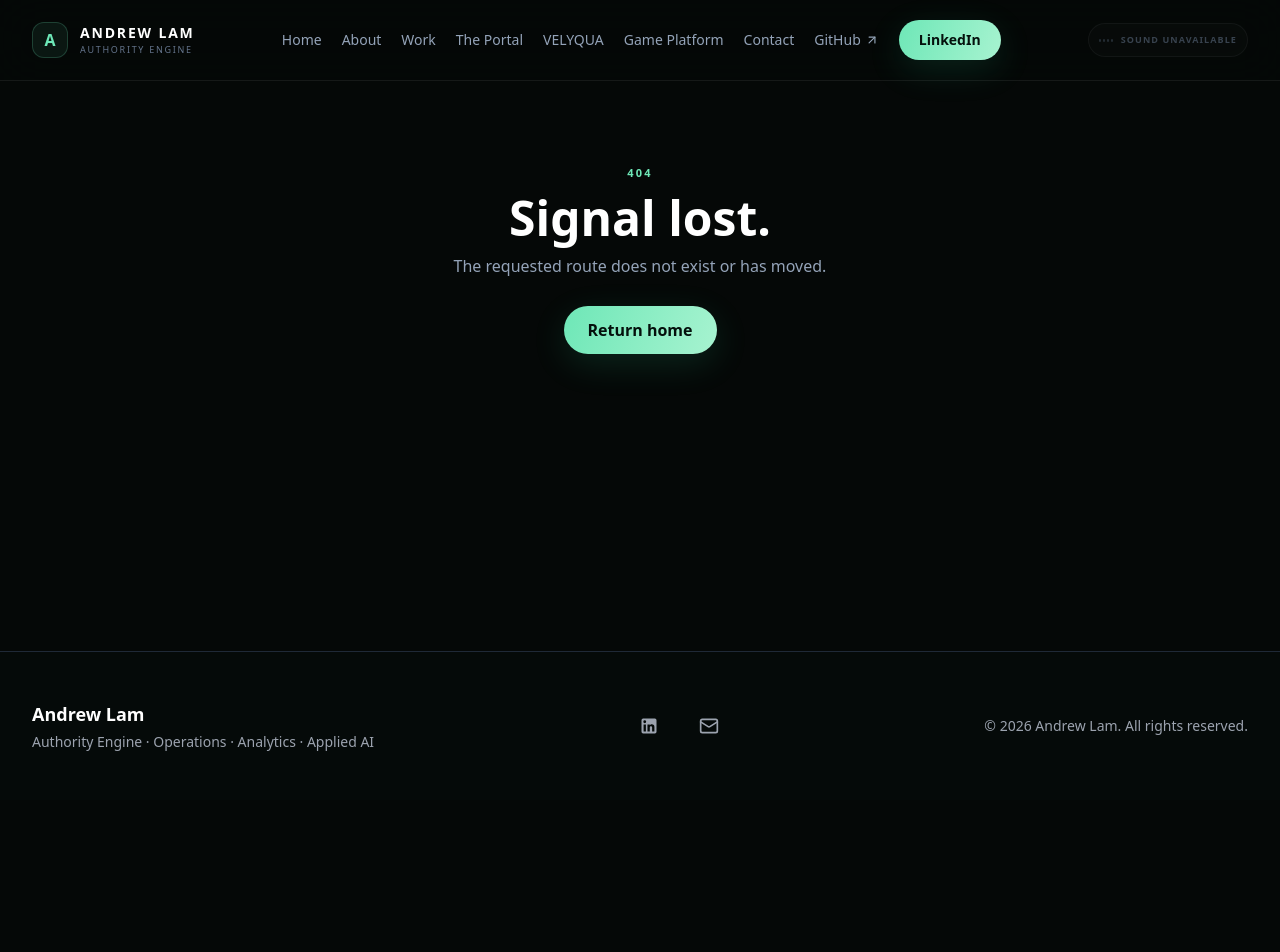
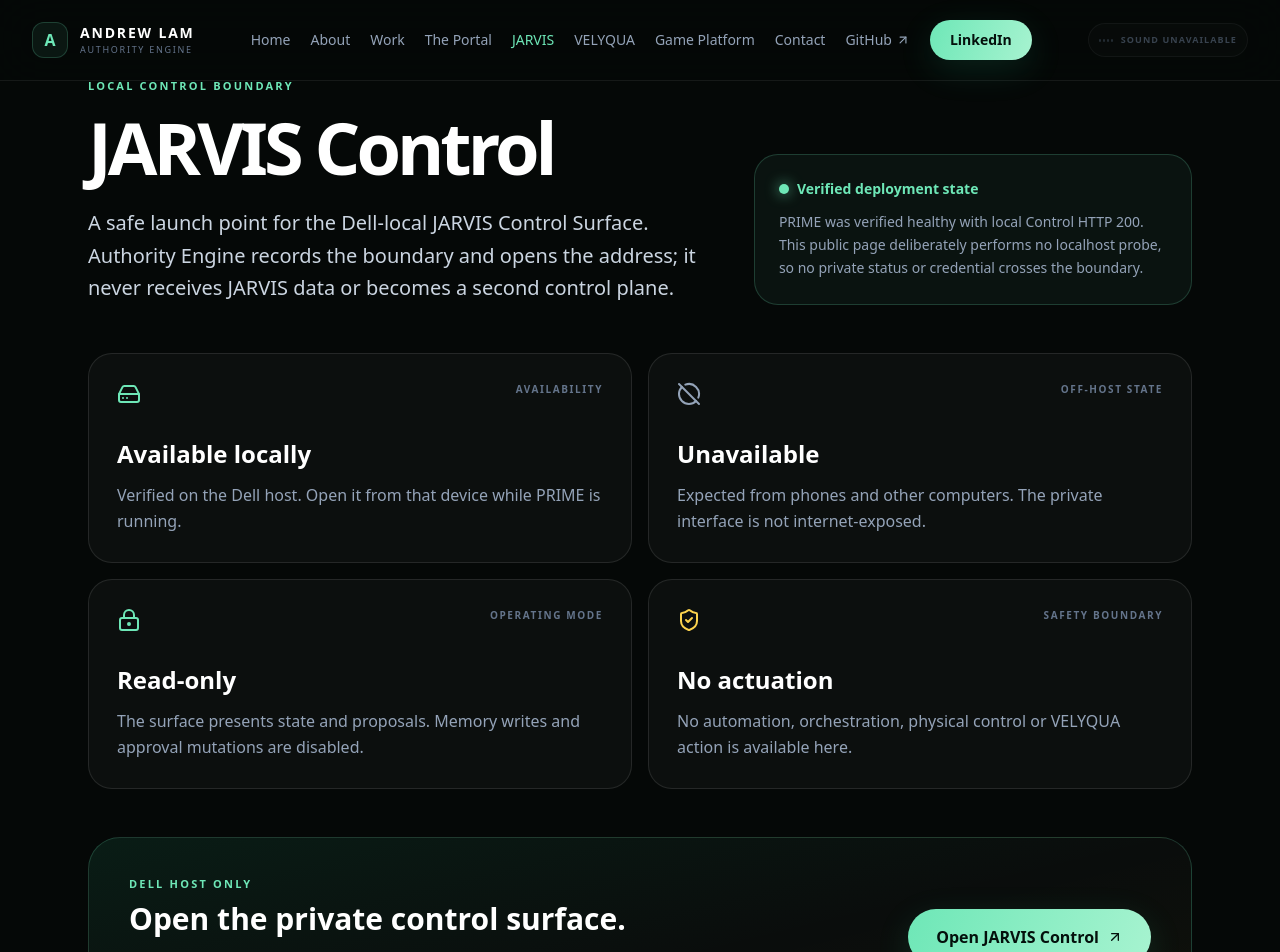
Before and after one commit to AndrewLamSingapore/authority-engine, a React (Vite) app: page /jarvis in a window 1280 px wide. Shown: the top 952 px of the page. Before the commit the page ends 800 px from the top, so only its background shows below. Built offline with nearby package versions, Linux system fonts and the light colour scheme.

Commit message:
Add local-only JARVIS Control launcher (#22)
Authority Engine launches the Dell-local read-only JARVIS Control Surface without hosting, proxying, probing, or exposing it.

```diff
--- a/package.json
+++ b/package.json
@@ -10,6 +10,7 @@
     "dev": "vite",
     "build": "node scripts/verify-sound.js && node scripts/generate-sitemap.js && node scripts/generate-og.js && vite build",
     "check:server": "node --check api/health.js && node --check api/insights.js",
+    "check:jarvis": "node scripts/verify-jarvis-launcher.js",
     "lint": "eslint .",
     "verify:sound": "node scripts/verify-sound.js",
     "preview": "vite preview"
--- a/src/components/Navbar.jsx
+++ b/src/components/Navbar.jsx
@@ -5,7 +5,7 @@ import SoundControl from './SoundControl';
 
 export default function Navbar(){
  const [open,setOpen]=useState(false); const loc=useLocation();
- const links=[['Home','/'],['About','/about'],['Work','/insights'],['The Portal','/portal'],['VELYQUA','/velyqua'],['Game Platform','/game-platform'],['Contact','/contact']];
+ const links=[['Home','/'],['About','/about'],['Work','/insights'],['The Portal','/portal'],['JARVIS','/jarvis'],['VELYQUA','/velyqua'],['Game Platform','/game-platform'],['Contact','/contact']];
  return <nav className="fixed top-0 inset-x-0 z-50 bg-[#050807]/75 backdrop-blur-xl border-b border-white/[0.07]" aria-label="Main Navigation">
   <div className="max-w-7xl mx-auto px-4 sm:px-6 lg:px-8 h-20 flex items-center justify-between">
    <Link to="/" className="group flex items-center gap-3"><div className="w-9 h-9 rounded-xl border border-emerald-300/20 bg-emerald-300/[0.07] flex items-center justify-center text-emerald-300 font-black">A</div><div><div className="text-sm font-extrabold tracking-[.13em] text-white">ANDREW LAM</div><div className="text-[9px] tracking-[.19em] uppercase text-slate-500">Authority Engine</div></div></Link>
--- a/src/pages/Home.jsx
+++ b/src/pages/Home.jsx
@@ -13,6 +13,7 @@ import {
   Network,
   Share2,
   ShieldCheck,
+  ShieldEllipsis,
   Sparkles,
   Users,
   Warehouse,
@@ -146,6 +147,14 @@ const evidence = [
     text: 'Operating analyses and AI-assisted synthetic demonstrations with explicit maturity labels, limits and decision relevance.',
     label: 'Explore evidence',
     to: '/insights',
+  },
+  {
+    Icon: ShieldEllipsis,
+    tag: 'LOCAL CONTROL LAUNCHER',
+    title: 'JARVIS Control',
+    text: 'Open the read-only JARVIS Control Surface on the Dell host. Authority Engine presents its boundary; it does not host, proxy or expose JARVIS.',
+    label: 'Open launcher',
+    to: '/jarvis',
   },
 ];
 
@@ -378,7 +387,7 @@ export default function Home() {
           <h2 className="mt-4 text-3xl sm:text-5xl font-black tracking-[-0.04em] leading-[.98] text-white">Do not trust the headline.<br />Inspect the work.</h2>
           <p className="mt-5 text-base text-slate-400">Real operating evidence, controlled demonstrations and public builds are kept distinct.</p>
         </div>
-        <div className="mt-14 grid lg:grid-cols-3 gap-4">
+        <div className="mt-14 grid md:grid-cols-2 xl:grid-cols-4 gap-4">
           {evidence.map(({ Icon, tag, title, text, label, href, to }) => {
             const content = (
               <>
--- /dev/null
+++ b/src/pages/JarvisControl.jsx
@@ -0,0 +1,80 @@
+import React from 'react';
+import { ArrowUpRight, CircleOff, HardDrive, LockKeyhole, ShieldCheck } from 'lucide-react';
+import SEO from '../components/SEO';
+
+const JARVIS_LOCAL_URL = 'http://127.0.0.1:8000/control';
+
+const states = [
+  {
+    Icon: HardDrive,
+    label: 'Availability',
+    value: 'Available locally',
+    detail: 'Verified on the Dell host. Open it from that device while PRIME is running.',
+    tone: 'emerald',
+  },
+  {
+    Icon: CircleOff,
+    label: 'Off-host state',
+    value: 'Unavailable',
+    detail: 'Expected from phones and other computers. The private interface is not internet-exposed.',
+    tone: 'slate',
+  },
+  {
+    Icon: LockKeyhole,
+    label: 'Operating mode',
+    value: 'Read-only',
+    detail: 'The surface presents state and proposals. Memory writes and approval mutations are disabled.',
+    tone: 'emerald',
+  },
+  {
+    Icon: ShieldCheck,
+    label: 'Safety boundary',
+    value: 'No actuation',
+    detail: 'No automation, orchestration, physical control or VELYQUA action is available here.',
+    tone: 'amber',
+  },
+];
+
+export default function JarvisControl() {
+  return <>
+    <SEO title="JARVIS Control — Local Read-only Launcher" description="Open the Dell-local JARVIS Control Surface without exposing, proxying or hosting it through Authority Engine." noindex />
+    <section className="max-w-6xl mx-auto px-6 py-20">
+      <div className="eyebrow">LOCAL CONTROL BOUNDARY</div>
+      <div className="mt-5 grid lg:grid-cols-[1fr_.7fr] gap-10 items-end">
+        <div>
+          <h1 className="text-5xl md:text-7xl font-black tracking-[-0.055em] text-white">JARVIS Control</h1>
+          <p className="mt-6 max-w-3xl text-xl leading-relaxed text-slate-300">A safe launch point for the Dell-local JARVIS Control Surface. Authority Engine records the boundary and opens the address; it never receives JARVIS data or becomes a second control plane.</p>
+        </div>
+        <div className="rounded-3xl border border-emerald-300/20 bg-emerald-300/[.05] p-6">
+          <div className="flex items-center gap-2 text-sm font-bold text-emerald-300"><span className="h-2.5 w-2.5 rounded-full bg-emerald-300 shadow-[0_0_14px_rgba(110,231,183,.8)]" /> Verified deployment state</div>
+          <p className="mt-3 text-sm leading-relaxed text-slate-400">PRIME was verified healthy with local Control HTTP 200. This public page deliberately performs no localhost probe, so no private status or credential crosses the boundary.</p>
+        </div>
+      </div>
+
+      <div className="mt-12 grid sm:grid-cols-2 gap-4">
+        {states.map(({ Icon, label, value, detail, tone }) => <article key={label} className="rounded-3xl border border-white/10 bg-white/[.03] p-6 sm:p-7">
+          <div className="flex items-start justify-between gap-4">
+            <Icon className={`w-6 h-6 ${tone === 'amber' ? 'text-amber-300' : tone === 'emerald' ? 'text-emerald-300' : 'text-slate-400'}`} />
+            <span className="text-[10px] font-bold tracking-[.16em] uppercase text-slate-500">{label}</span>
+          </div>
+          <h2 className="mt-8 text-2xl font-black text-white">{value}</h2>
+          <p className="mt-3 leading-relaxed text-slate-400">{detail}</p>
+        </article>)}
+      </div>
+
+      <div className="mt-12 rounded-[2rem] border border-emerald-300/20 bg-gradient-to-br from-emerald-400/[.10] via-white/[.025] to-amber-300/[.06] p-8 sm:p-10">
+        <div className="grid lg:grid-cols-[1fr_auto] gap-8 items-center">
+          <div>
+            <div className="eyebrow">Dell host only</div>
+            <h2 className="mt-3 text-3xl font-black text-white">Open the private control surface.</h2>
+            <p className="mt-3 text-slate-400">If the Dell is not running PRIME, the browser will show that the local address is unavailable. Nothing falls back to a public endpoint.</p>
+          </div>
+          <a href={JARVIS_LOCAL_URL} target="_blank" rel="noopener noreferrer" className="premium-button inline-flex items-center justify-center gap-2 px-7 py-4 rounded-full font-bold">
+            Open JARVIS Control <ArrowUpRight className="w-4 h-4" />
+          </a>
+        </div>
+        <div className="mt-7 pt-6 border-t border-white/10 font-mono text-xs text-slate-500 break-all">{JARVIS_LOCAL_URL}</div>
+      </div>
+    </section>
+  </>;
+}
```
Also changed, not shown: scripts/verify-jarvis-launcher.js (added, +31 -0 lines), src/App.jsx (+2 -1 lines).
